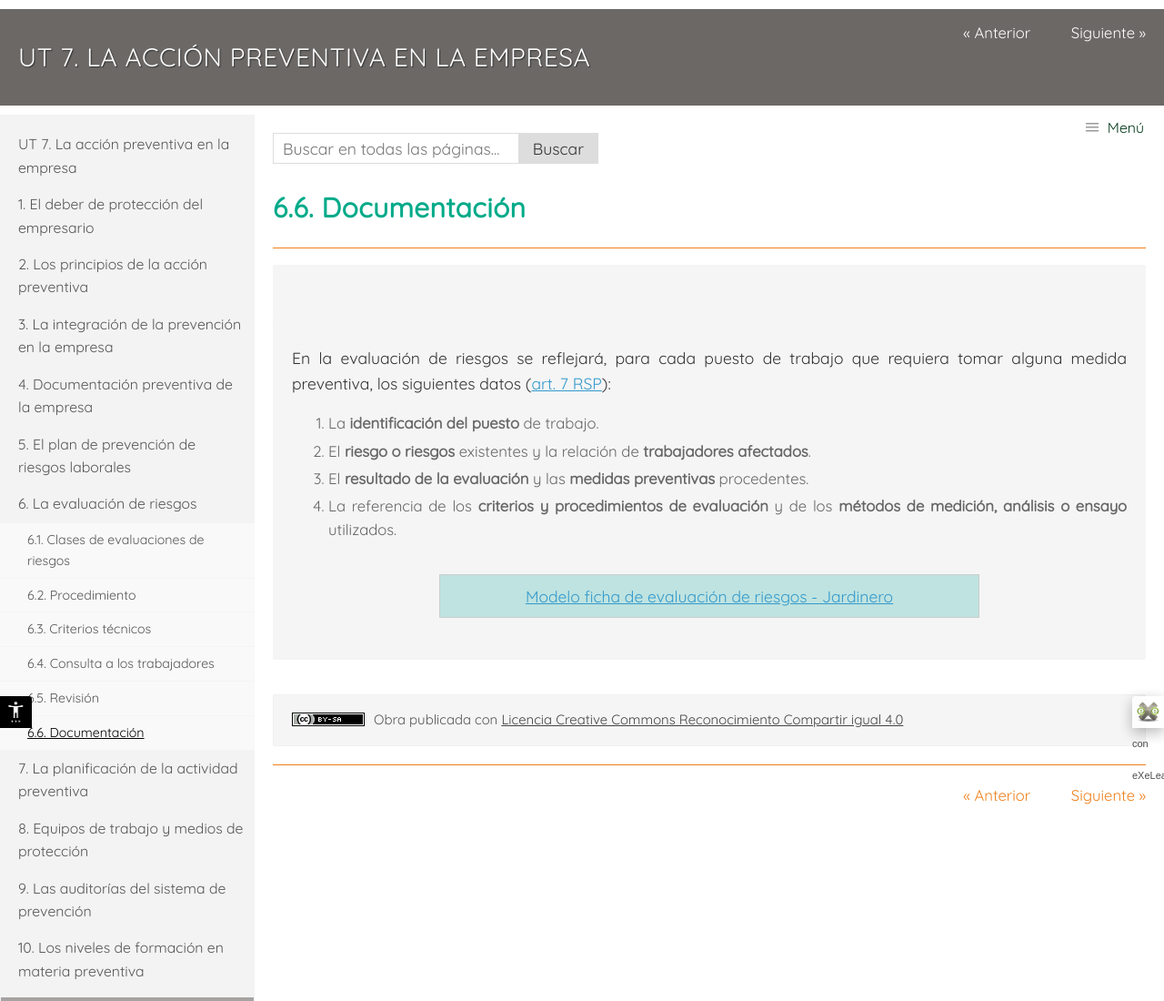
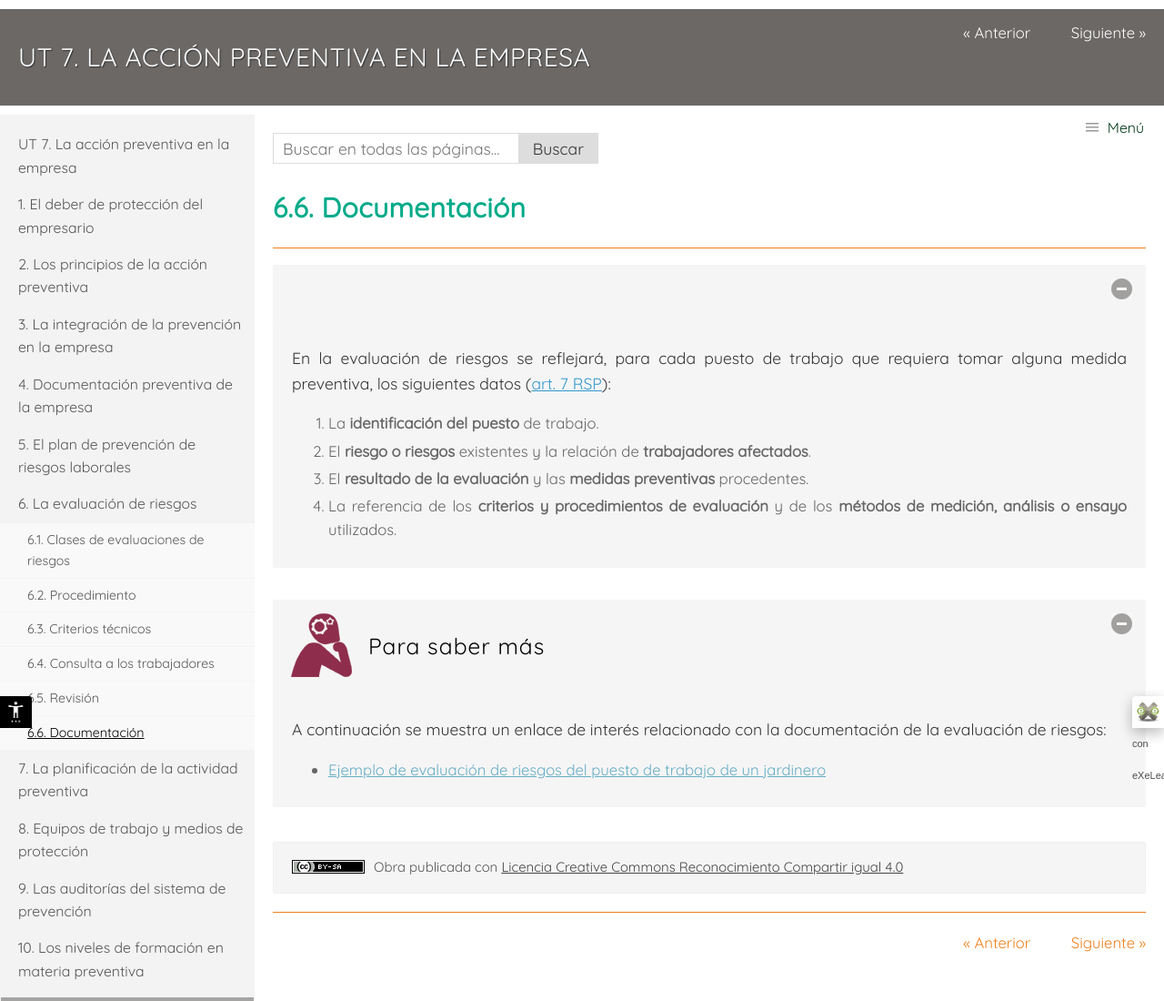
Before and after one commit to joseandressanz/UT-7.-La-Acci-n-Preventiva-en-la-Empresa, a plain HTML site: page 66_documentacin.html in a window 1280 px wide. Shown: the top 1100 px of the page at 91% size. Drawn offline with Linux system fonts and the light colour scheme.

Commit message:
Add files via upload

```diff
--- a/66_documentacin.html
+++ b/66_documentacin.html
@@ -77,14 +77,22 @@
 <li style="font-weight: 400; text-align: justify;" aria-level="1"><span style="font-weight: 400;">El <strong>riesgo o riesgos</strong> existentes y la relación de <strong>trabajadores afectados</strong>.</span></li>
 <li style="font-weight: 400; text-align: justify;" aria-level="1"><span style="font-weight: 400;">El <strong>resultado de la evaluación</strong> y las <strong>medidas preventivas</strong> procedentes.</span></li>
 <li style="font-weight: 400; text-align: justify;" aria-level="1"><span style="font-weight: 400;">La referencia de los<strong> criterios y procedimientos de evaluación</strong> y de los <strong>métodos de medición, análisis o ensayo</strong> utilizados.</span></li>
-</ol>
-<table border="1" style="width: 64.6392%; height: 26px;" class="exe-table">
-<tbody>
-<tr style="height: 26px;">
-<td style="width: 100%; background-color: #bfe3e0; text-align: center; height: 26px;"><span style="font-weight: 400;"><a href="Ficha_Evaluacion_de_Riesgos_Jardinero.pdf">Modelo ficha de evaluación de riesgos - Jardinero</a></span></td>
-</tr>
-</tbody>
-</table></div>
+</ol></div>
+</div>
+</div>
+</div>
+</div>
+</article>
+<article class="iDevice_wrapper ParasabermasfpdIdevice em_iDevice em_iDevice_parasabermasfpd" id="id52">
+<div class="iDevice emphasis_parasabermasfpd" >
+<header class="iDevice_header"><h1 class="iDeviceTitle">Para saber más</h1></header>
+<div class="iDevice_inner">
+<div class="iDevice_content_wrapper">
+<div id="ta52_144" class="block iDevice_content">
+<p>A continuación se muestra un enlace de interés relacionado con la documentación de la evaluación de riesgos:</p>
+<ul>
+<li><a href="https://drive.google.com/file/d/1c7fz4pLWjS0ioL7vD6ts6ZEVphwOfNRx/view?usp=drive_link">Ejemplo de evaluación de riesgos del puesto de trabajo de un jardinero</a></li>
+</ul>
 </div>
 </div>
 </div>
```
